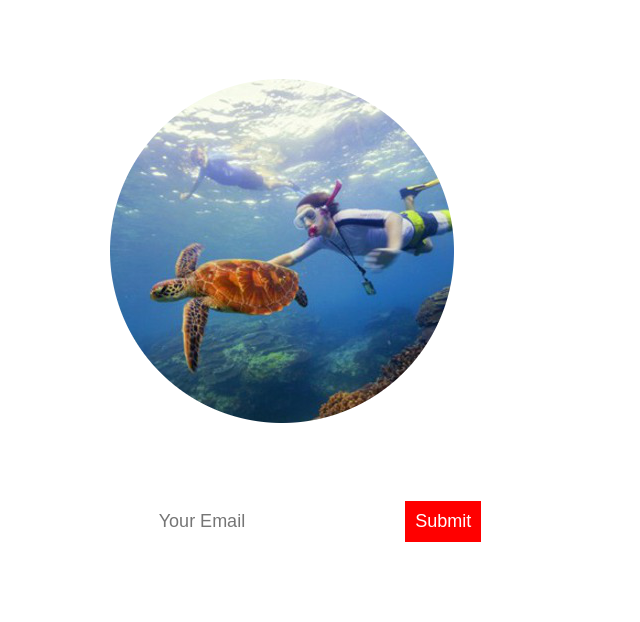
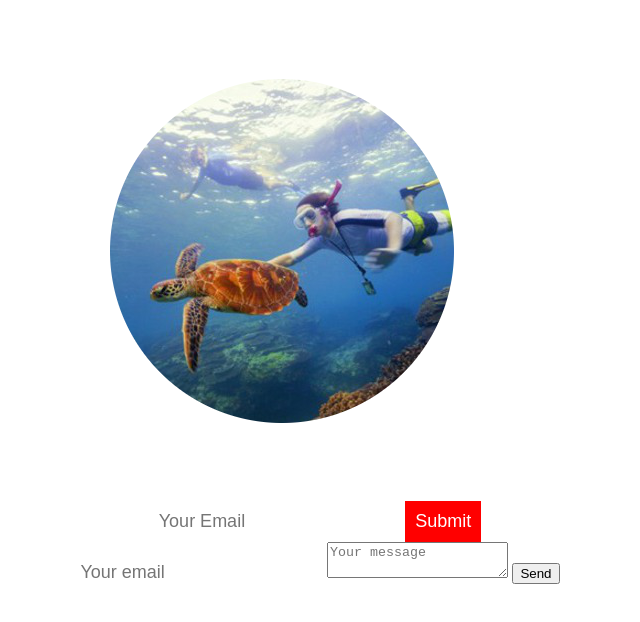
Before and after one commit to abhatia05/Ashish-bhatia.github.io, a plain HTML site: page index.html in a window 1280 px wide. Shown: the whole page, without its empty margins (325-965 px from the left). Drawn offline with Linux system fonts and the light colour scheme.

Commit message:
Create index.html

```diff
--- a/index.html
+++ b/index.html
@@ -34,4 +34,9 @@
     <input type="email" placeholder="Your Email">
     <input type = "submit">
     </form>
+    <form method="POST" action="http://formspree.io/bhatia.manu05@gmail.com">
+    <input type="email" name="email" placeholder="Your email">
+    <textarea name="message" placeholder="Your message"></textarea>
+     <button type="submit">Send</button>
+    </form>
 </body>
```
